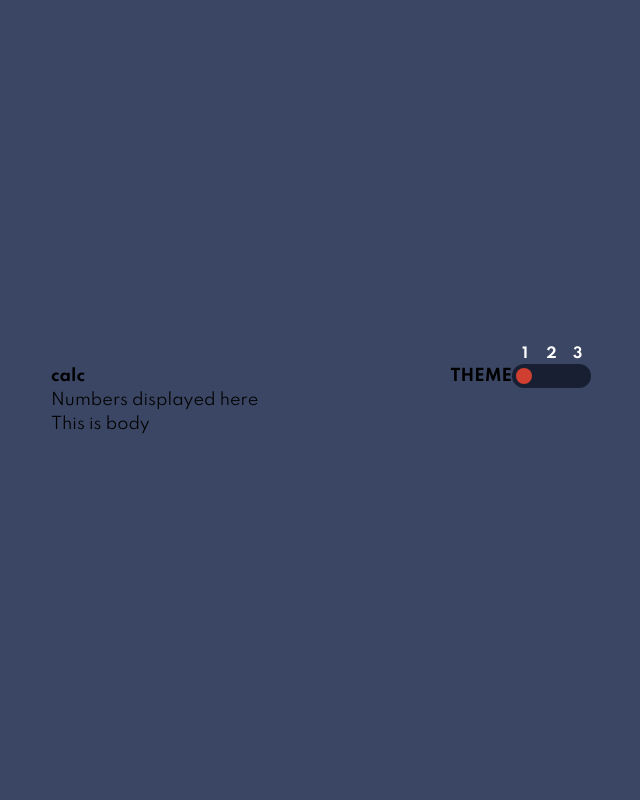
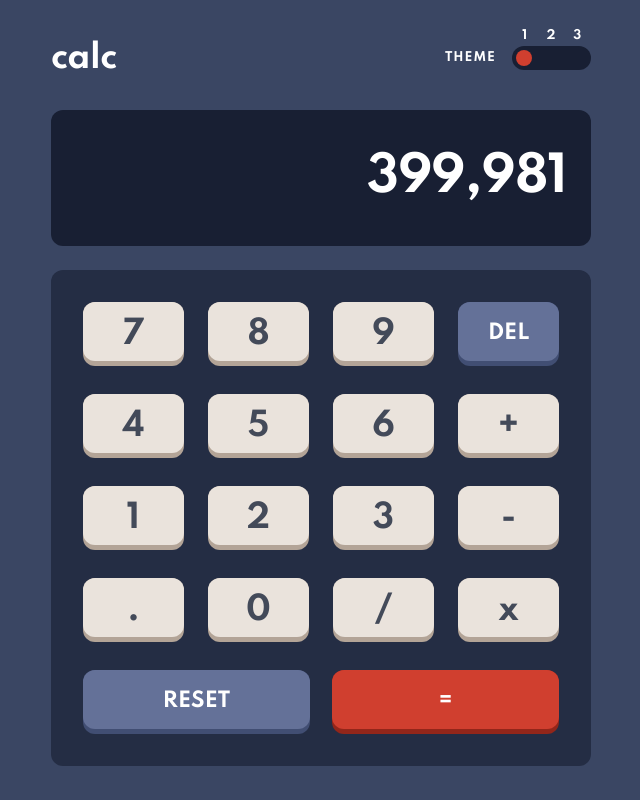
Before and after one commit to GStormx2/calculator-app, a React (Create React App) app: page / in a window 1280 px wide. Shown: the whole page, without its empty margins (319-959 px from the left). Built offline with nearby package versions, Linux system fonts and the light colour scheme.

Commit message:
styled buttons and added click event

```diff
--- a/src/component/Ball.jsx
+++ b/src/component/Ball.jsx
@@ -1,7 +1,7 @@
 import React from 'react';
-import { useTheme } from '../context/ThemeContext';
+
 const Ball = (props) => {
-    const { theme } = useTheme();
     return <div className={"absolute ml-3 w-switcher-ball h-switcher-ball bg-skin-accent rounded-full transition-all " + props.pos}></div>
 }
+
 export default Ball;
--- a/src/component/Body.jsx
+++ b/src/component/Body.jsx
@@ -1,8 +1,37 @@
 import React from 'react';
+import Button from './Button';
 
 const Body = () => {
+
+    const handleClick = (e) => {
+
+    }
+
     return (
-        <div>This is body</div>
+        <div className="bg-skin-body rounded-xl p-8 transition-colors">
+            <div className="flex flex-wrap gap-y-7 gap-x-6 justify-center items-center mb-7">
+                <Button onclick={handleClick} hover={"hover:bg-skin-hover-numpad"} shadow={"bg-skin-numpad-shadow"} color={"text-skin-numpad"} textSize={"text-numpad"} bg={"bg-skin-numpad"} w={"w-btn"} val={7}>7</Button>
+                <Button onclick={handleClick} hover={"hover:bg-skin-hover-numpad"} shadow={"bg-skin-numpad-shadow"} color={"text-skin-numpad"} textSize={"text-numpad"} bg={"bg-skin-numpad"} w={"w-btn"} val={8}>8</Button>
+                <Button onclick={handleClick} hover={"hover:bg-skin-hover-numpad"} shadow={"bg-skin-numpad-shadow"} color={"text-skin-numpad"} textSize={"text-numpad"} bg={"bg-skin-numpad"} w={"w-btn"} val={9}>9</Button>
+                <Button onclick={handleClick} hover={"hover:bg-skin-hover-command"} shadow={"bg-skin-command-shadow"} color={"text-skin-command"} textSize={"text-command"} bg={"bg-skin-command"} w={"w-btn"} val={"DEL"}>DEL</Button>
+                <Button onclick={handleClick} hover={"hover:bg-skin-hover-numpad"} shadow={"bg-skin-numpad-shadow"} color={"text-skin-numpad"} textSize={"text-numpad"} bg={"bg-skin-numpad"} w={"w-btn"} val={4}>4</Button>
+                <Button onclick={handleClick} hover={"hover:bg-skin-hover-numpad"} shadow={"bg-skin-numpad-shadow"} color={"text-skin-numpad"} textSize={"text-numpad"} bg={"bg-skin-numpad"} w={"w-btn"} val={5}>5</Button>
+                <Button onclick={handleClick} hover={"hover:bg-skin-hover-numpad"} shadow={"bg-skin-numpad-shadow"} color={"text-skin-numpad"} textSize={"text-numpad"} bg={"bg-skin-numpad"} w={"w-btn"} val={6}>6</Button>
+                <Button onclick={handleClick} hover={"hover:bg-skin-hover-numpad"} shadow={"bg-skin-numpad-shadow"} color={"text-skin-numpad"} textSize={"text-numpad"} bg={"bg-skin-numpad"} w={"w-btn"} val={"+"}>+</Button>
+                <Button onclick={handleClick} hover={"hover:bg-skin-hover-numpad"} shadow={"bg-skin-numpad-shadow"} color={"text-skin-numpad"} textSize={"text-numpad"} bg={"bg-skin-numpad"} w={"w-btn"} val={1}>1</Button>
+                <Button onclick={handleClick} hover={"hover:bg-skin-hover-numpad"} shadow={"bg-skin-numpad-shadow"} color={"text-skin-numpad"} textSize={"text-numpad"} bg={"bg-skin-numpad"} w={"w-btn"} val={2}>2</Button>
+                <Button onclick={handleClick} hover={"hover:bg-skin-hover-numpad"} shadow={"bg-skin-numpad-shadow"} color={"text-skin-numpad"} textSize={"text-numpad"} bg={"bg-skin-numpad"} w={"w-btn"} val={3}>3</Button>
+                <Button onclick={handleClick} hover={"hover:bg-skin-hover-numpad"} shadow={"bg-skin-numpad-shadow"} color={"text-skin-numpad"} textSize={"text-numpad"} bg={"bg-skin-numpad"} w={"w-btn"} val={"-"}>-</Button>
+                <Button onclick={handleClick} hover={"hover:bg-skin-hover-numpad"} shadow={"bg-skin-numpad-shadow"} color={"text-skin-numpad"} textSize={"text-numpad"} bg={"bg-skin-numpad"} w={"w-btn"} val={"."}>.</Button>
+                <Button onclick={handleClick} hover={"hover:bg-skin-hover-numpad"} shadow={"bg-skin-numpad-shadow"} color={"text-skin-numpad"} textSize={"text-numpad"} bg={"bg-skin-numpad"} w={"w-btn"} val={0}>0</Button>
+                <Button onclick={handleClick} hover={"hover:bg-skin-hover-numpad"} shadow={"bg-skin-numpad-shadow"} color={"text-skin-numpad"} textSize={"text-numpad"} bg={"bg-skin-numpad"} w={"w-btn"} val={"/"}>/</Button>
+                <Button onclick={handleClick} hover={"hover:bg-skin-hover-numpad"} shadow={"bg-skin-numpad-shadow"} color={"text-skin-numpad"} textSize={"text-numpad"} bg={"bg-skin-numpad"} w={"w-btn"} val={"x"}>x</Button>
+            </div>
+            <div className="flex items-center justify-between">
+                <Button onclick={handleClick} hover={"hover:bg-skin-hover-command"} shadow={"bg-skin-command-shadow"} color={"text-skin-command"} textSize={"text-command"} bg={"bg-skin-command"} w={"w-btn-cmd"} val={"RESET"}>RESET</Button>
+                <Button onclick={handleClick} hover={"hover:bg-skin-hover-accent"} shadow={"bg-skin-accent-shadow"} color={"text-skin-eq"} textSize={"text-command"} bg={"bg-skin-accent"} w={"w-btn-cmd"} val={"="}>=</Button>
+            </div>
+        </div>
     );
 }
 
--- /dev/null
+++ b/src/component/Button.jsx
@@ -0,0 +1,26 @@
+import React from 'react';
+
+const Button = (props) => {
+    let margin = '';
+    if (props.children === 'DEL' || props.children === 'RESET' || props.children === '=') {
+        margin = 'mt-4';
+    }
+    else {
+        margin = 'mt-2';
+    }
+
+    const backDivStyles = props.w + " " + props.bg + " " + props.shadow;
+    const frontDivStyles = props.w + " " + props.bg + " " + props.hover;
+    const textStyles = margin + " " + props.color + " " + props.textSize
+
+
+    return (
+        <div className={"relative h-btn-top rounded-xl transition-colors " + backDivStyles}>
+            <div onClick={() => props.onclick(props.val)} className={"absolute z-20 h-btn-bot rounded-xl text-center transition-colors hover:cursor-pointer " + frontDivStyles}>
+                <p className={"font-bold text-center transition-colors " + textStyles}>{props.children}</p>
+            </div>
+        </div>
+    )
+}
+
+export default Button;
--- a/src/component/Calculator.jsx
+++ b/src/component/Calculator.jsx
@@ -7,7 +7,6 @@ import Header from './Header';
 
 const Calculator = () => {
     const { theme } = useTheme();
-    console.log(theme.name);
 
     return (
         <div className={"flex h-screen justify-center items-center bg-skin-fill transition-all " + theme.name}>
--- a/src/component/Display.jsx
+++ b/src/component/Display.jsx
@@ -2,7 +2,9 @@ import React from 'react';
 
 const Display = () => {
     return (
-        <div>Numbers displayed here</div>
+        <div className="bg-skin-display py-8 px-6 rounded-xl mb-6 transition-colors">
+            <div className="text-display text-skin-base font-bold text-right transition-colors">399,981</div>
+        </div>
     );
 }
 
--- a/src/component/Header.jsx
+++ b/src/component/Header.jsx
@@ -3,10 +3,10 @@ import ThemeSwitcher from '../component/ThemeSwitcher';
 
 const Header = () => {
     return (
-        <div className="flex justify-between items-center font-bold">
-            <h1>calc</h1>
-            <div className="flex items-center">
-                <p>THEME</p>
+        <div className="flex justify-between items-center font-bold mb-7">
+            <h1 className="text-skin-base text-title transition-colors">calc</h1>
+            <div className="flex items-center gap-4">
+                <p className="text-skin-base text-theme transition-colors">THEME</p>
                 <ThemeSwitcher />
             </div>
         </div>
--- a/src/component/ThemeSwitcher.jsx
+++ b/src/component/ThemeSwitcher.jsx
@@ -6,7 +6,7 @@ import Ball from './Ball';
 const ThemeSwitcher = () => {
     const { theme, setTheme } = useTheme();
     const [position, setPosition] = useState('-left-2');
-    console.log('hey');
+
     const onThemeChange = (e) => {
         e.preventDefault();
         const num = e.target.value;
@@ -30,8 +30,8 @@ const ThemeSwitcher = () => {
     }
 
     return (
-        <div className="relative flex items-center w-switcher h-switcher bg-skin-display rounded-xl">
-            <div className="absolute z-10 grid grid-cols-3 grid-rows-2 justify-center text-center w-full text-skin-base text-sm -top-5">
+        <div className="relative flex items-center w-switcher h-switcher bg-skin-display transition-colors rounded-xl">
+            <div className="absolute z-10 grid grid-cols-3 grid-rows-2 justify-center text-center w-full text-skin-base text-theme transition-colors text-sm -top-5">
                 <p>1</p>
                 <p>2</p>
                 <p>3</p>
--- a/src/index.css
+++ b/src/index.css
@@ -6,7 +6,7 @@
     :root {
         --color-fill: #3a4663;
         --color-display: #181F33;
-        --color-body: #434A59;
+        --color-body: #242d44;
         --color-button-numpad: #EAE3DC;
         --color-button-command: #647198;
         --color-accent: #D03F2F;
@@ -17,6 +17,9 @@
         --color-text-command: #FFFFFF;
         --color-text-base: #FFFFFF;
         --color-text-eq: #FFFFFF;
+        --color-button-numpad-shadow: #b3a497;
+        --color-button-command-shadow: #414e73;
+        --color-accent-shadow: #93261a;
     }
     .ice-cream {
         --color-fill: #E6E6E6;
@@ -32,6 +35,9 @@
         --color-text-command: #FFFFFF;
         --color-text-base: #36362C;
         --color-text-eq: #FFFFFF;
+        --color-button-numpad-shadow: #a79e91;
+        --color-button-command-shadow: #1b6066;
+        --color-accent-shadow: #873901;
     }
     .neon-purple {
         --color-fill: #17062A;
@@ -47,10 +53,8 @@
         --color-text-command: #FFFFFF;
         --color-text-base: #FFE53D;
         --color-text-eq: #1A2327;
-    }
-    .theme-switcher {
-        width: 71px;
-        height: 26px;
-        border-radius: 13px;
+        --color-button-numpad-shadow: #881c9e;
+        --color-button-command-shadow: #be15f4;
+        --color-accent-shadow: #6cf9f0;
     }
 }
--- a/tailwind.config.js
+++ b/tailwind.config.js
@@ -11,16 +11,28 @@ module.exports = {
         '540': '540px',
         switcher: '79px',
         'switcher-ball' : '16px',
+        btn : '101px',
+        'btn-cmd' : '227px',
       },
       height: {
         switcher: '24px',
         'switcher-ball': '16px',
+        'btn-top': '64px',
+        'btn-bot': '59px',
       },
       maxWidth: {
         '540': '540px',
       },
       minWidth: {
         '375': '375px',
+      },
+      fontSize: {
+          title: ['32px', {letterSpacing: '-0.53px'}],
+          display: ['48px', {letterSpacing: '-0.8px'}],
+          numpad: ['32px', {letterSpacing: '-0.53'}],
+          command: ['20px', {letterSpacing: '-0.33'}],
+          theme: ['12px', {letterSpacing: '1px'}],
+
       },
       textColor: {
         skin: {
@@ -41,12 +53,17 @@ module.exports = {
           'hover-accent': 'var(--color-accent-hover)',
           'hover-numpad': 'var(--color-button-numpad-hover)',
           'hover-command': 'var(--color-button-command-hover)',
+          'numpad-shadow' : 'var(--color-button-numpad-shadow)',
+          'command-shadow': 'var(--color-button-command-shadow)',
+          'accent-shadow': 'var(--color-accent-shadow)',
         }
       }
     },
   },
   variants: {
-    extend: {},
+    extend: {
+      cursor: ['hover', 'focus'],
+    },
   },
   plugins: [],
 }
```
